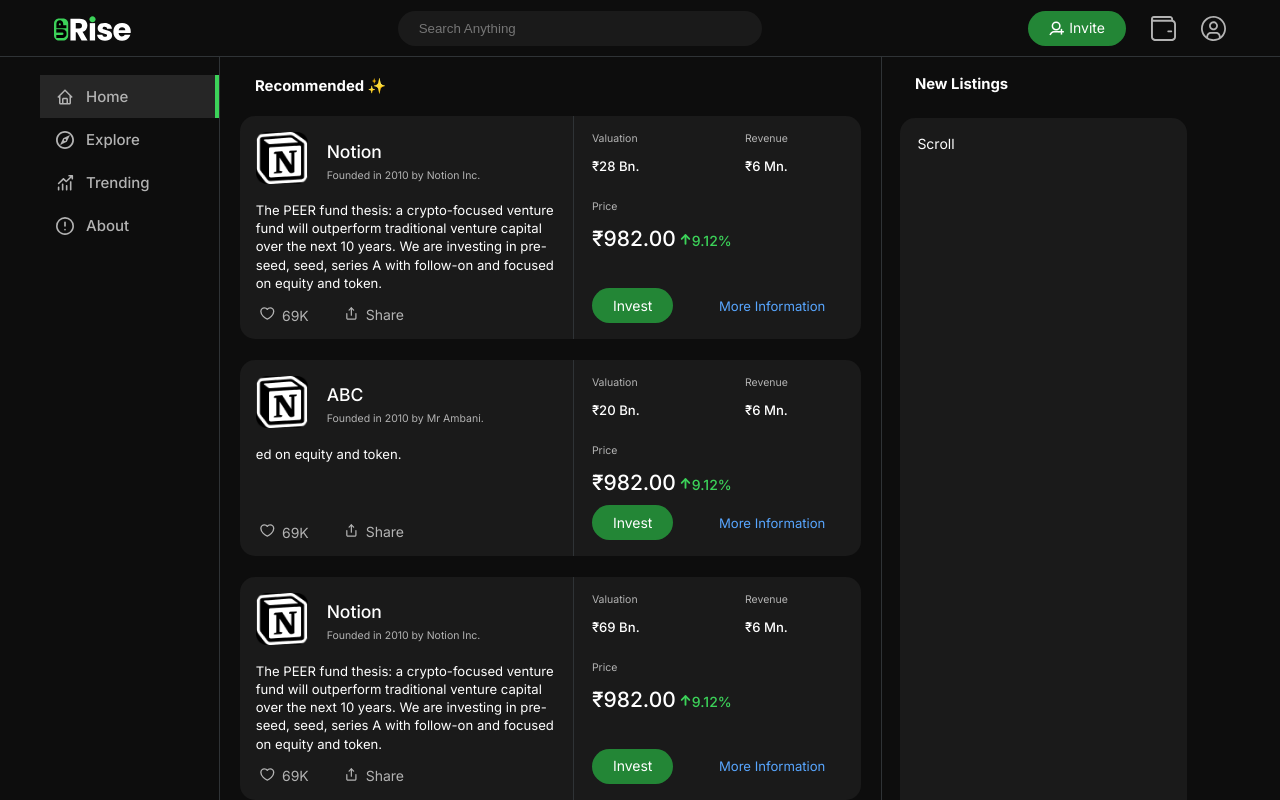
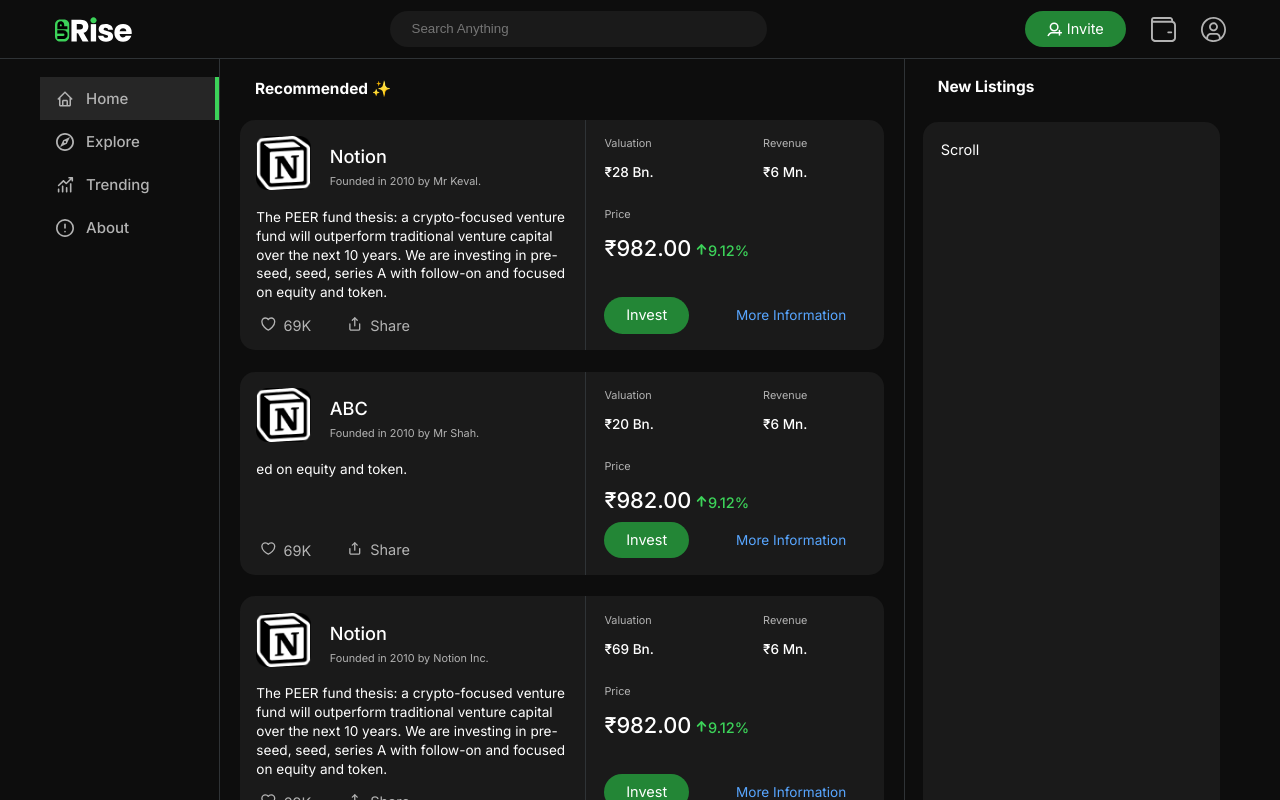
Before and after one commit to codeonec/theproject, a Next.js app: page / in a window 1280 px wide. Built offline with nearby package versions, Linux system fonts and the light colour scheme.

Commit message:
link and percent color added

```diff
--- a/components/Card.js
+++ b/components/Card.js
@@ -1,5 +1,6 @@
 import styles from "../styles/Card.module.css";
 import Button from "../components/Button";
+import Link from "next/link"
 
 export default function Card({dollar,image,description,founded,name,likeCount,valuation,revenue,price,percent,moreInfo}) {
   return (
@@ -42,14 +43,18 @@ export default function Card({dollar,image,description,founded,name,likeCount,va
           <div className={styles.priceWrap}>
             <span id="Price">
               {dollar}{price}
-                <img src="Icons/uparrow.svg" alt="" />
-                <span className={styles.percent}>{percent}%</span>
+                {percent>0?<img src="Icons/uparrow.svg" alt="" />:<img src="Icons/downarrow.svg" alt="" />}
+                <span className={percent>0?styles.percentGreen:styles.percentRed}>{percent>0?percent:percent*-1}%</span>
             </span>
           </div>
         </div>
         <div className={styles.invest}>
           <Button specs={{text:"Invest"}}></Button>
-          <div className={styles.moreInfo}>More Information</div>
+          <Link href={moreInfo || "#"}>
+            <a target={moreInfo?"_blank":""}>
+                <div className={styles.moreInfo}>More Information</div>
+            </a>
+        </Link>
         </div>
       </div>
     </div>
--- a/pages/index.js
+++ b/pages/index.js
@@ -1,12 +1,12 @@
 import Head from "next/head";
 import Image from "next/image";
 import Card from "../components/Card";
-import TopListing from "../components/TopListing"
+import TopListing from "../components/TopListing";
 import styles from "../styles/index.module.css";
 
 export default function Home() {
   return (
-    <div className={styles.wrap}>
+    <div className={styles.container}>
       <Head>
         <title>Uprise</title>
         <meta name="description" content="UPRISE.COM" />
@@ -21,7 +21,6 @@ export default function Home() {
           content="invest in startups from all segments or participate by being an early employee"
         />
       </Head>
-      <div className={styles.container}>
         <div className={styles.cards}>
           <div className={styles.title}>Recommended ✨</div>
           <Card
@@ -30,11 +29,12 @@ export default function Home() {
             revenue="6 Mn"
             price="982.00"
             valuation="28 Bn"
-            founded="Founded in 2010 by Notion Inc."
+            founded="Founded in 2010 by Mr Keval."
             likeCount="69K"
             percent={9.12}
             name="Notion"
             description="The PEER fund thesis: a crypto-focused venture fund will outperform traditional venture capital over the next 10 years. We are investing in pre-seed, seed, series A with follow-on and focused on equity and token."
+            moreInfo="https://www.notion.so"
           />
           <Card
             dollar="₹"
@@ -42,7 +42,7 @@ export default function Home() {
             revenue="6 Mn"
             price="982.00"
             valuation="20 Bn"
-            founded="Founded in 2010 by Mr Ambani."
+            founded="Founded in 2010 by Mr Shah."
             likeCount="69K"
             percent={9.12}
             name="ABC"
@@ -60,9 +60,32 @@ export default function Home() {
             name="Notion"
             description="The PEER fund thesis: a crypto-focused venture fund will outperform traditional venture capital over the next 10 years. We are investing in pre-seed, seed, series A with follow-on and focused on equity and token."
           />
+          <Card
+            dollar="₹"
+            image={<img src="https://logosandtypes.com/wp-content/uploads/2020/08/reliance.svg" />}
+            revenue="5 Tn"
+            price="2424.40"
+            valuation="16 Tn"
+            founded="Founded in 1973 by Dhirubhai"
+            likeCount="69K"
+            percent={-0.78}
+            name="Reliance"
+            description="Reliance Industries Limited is an Indian multinational conglomerate company, headquartered in Mumbai. RIL's diverse businesses include energy, petrochemicals, natural gas, retail, telecommunications, mass media, and textiles."
+          />
+          <Card
+            dollar="₹"
+            image={<img src="/pngs/icon.png" />}
+            revenue="6 Mn"
+            price="444.00"
+            valuation="69 Bn"
+            founded="Founded in 2010 by Notion Inc."
+            likeCount="69K"
+            percent={9.12}
+            name="Notion"
+            description=""
+          />
         </div>
-        <div className={styles.listings}></div>
-      </div>
+        {/* <div className={styles.listings}></div> */}
       <TopListing />
     </div>
   );
--- a/styles/Card.module.css
+++ b/styles/Card.module.css
@@ -3,7 +3,7 @@
     background-color: var(--bg-secondary);
     display: flex;
     border-radius: 15px;
-    margin: 1.5rem 0;
+    margin-top: 1.5rem;
 }
 .information{
     display: flex;
@@ -12,11 +12,12 @@
     padding: 1.125rem;
 }
 .pic img{
+    /* border-radius: 8px; */
     width: 3.75rem;
     height: 3.75rem;
 }
 .profile{
-    /* why height */
+    /* why height ?*/
     height: 3.75rem;
     display: flex;
     font-size: 1.25rem;
@@ -94,9 +95,16 @@
     margin-left: 0.25rem;
     width: 0.9rem;
 }
-.percent{
+.percentGreen{
     font-size: 1rem !important;
     color: var(--green-text) !important;
+}
+.percentRed{
+    font-size: 1rem !important;
+    color: var(--red-text) !important;
+}
+.percentRed::selection{
+    color: red;
 }
 .invest{
     display: flex;
@@ -109,3 +117,6 @@
     margin-left: 3.25rem;
     cursor: pointer;
 }
+.moreInfo:hover{
+    text-decoration: underline;
+}
--- a/styles/globals.css
+++ b/styles/globals.css
@@ -54,6 +54,6 @@ button{
 
 @media (max-width: 1285px) {
   html {
-    font-size: 14px;
+    font-size: 14.5px;
   }
 }
--- a/styles/index.module.css
+++ b/styles/index.module.css
@@ -1,4 +1,4 @@
-.wrap{
+.container{
     display: flex;
 }
 .cards{
```
